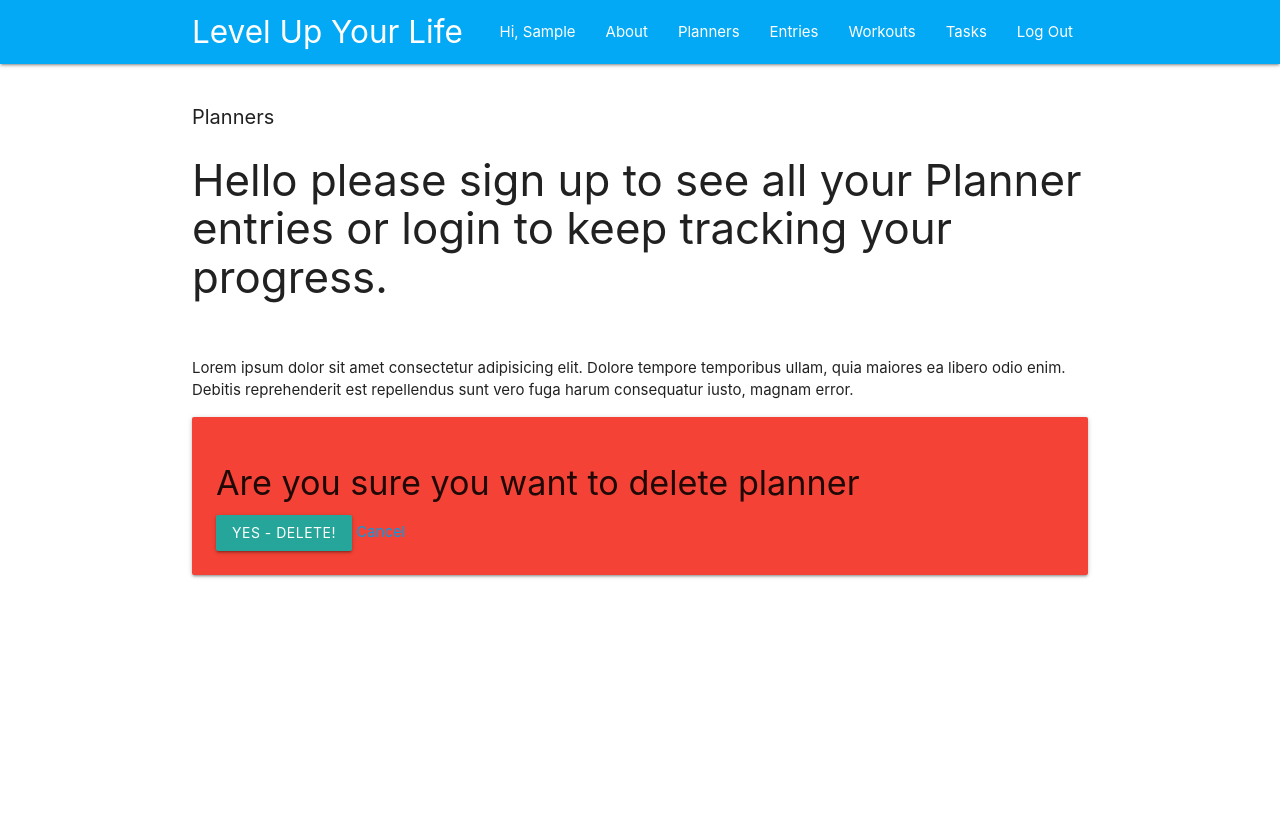
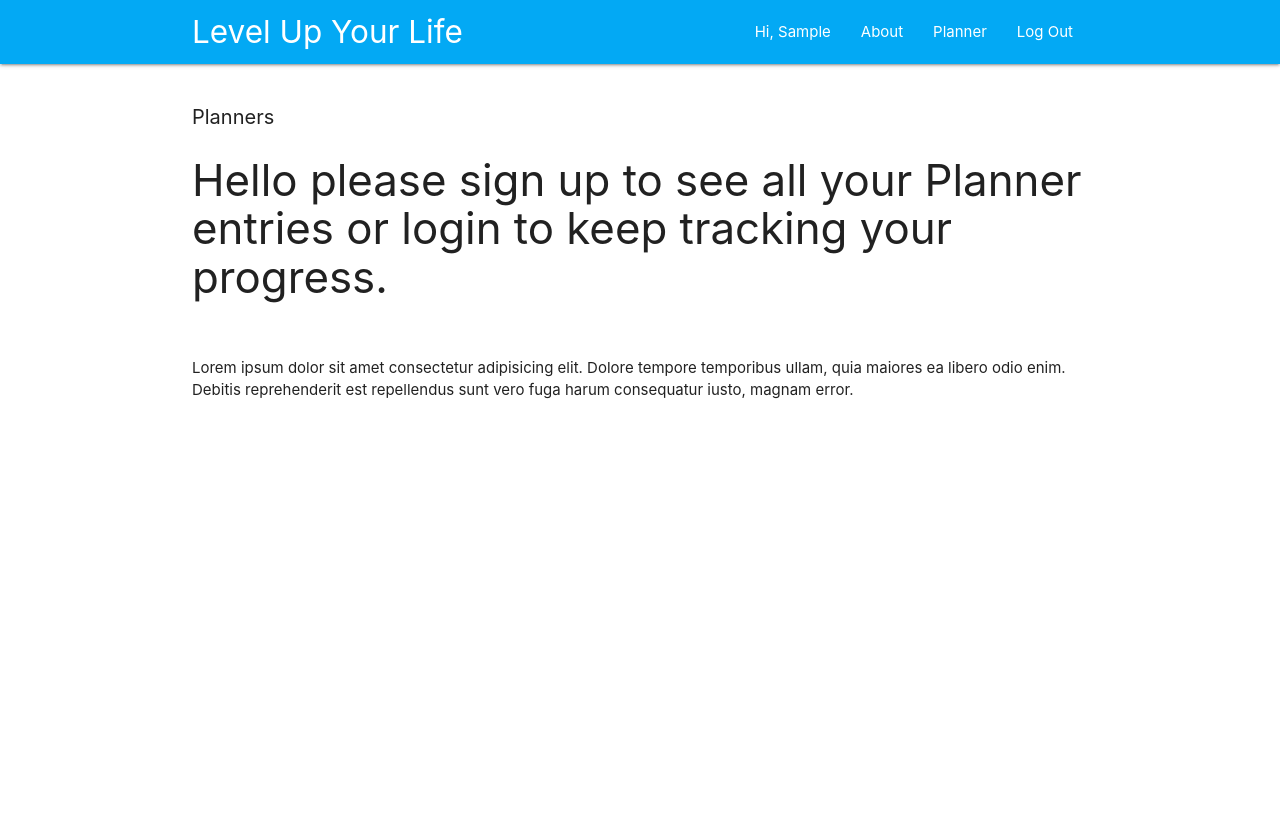
Before and after one commit to atheismann/level-up-your-life, a Django app: page / in a window 1280 px wide. Shown: the top 815 px of the page. Run offline with Django 3.2, Linux system fonts and the light colour scheme; the visitor is signed in with stand-in values (Sample User, id 1).

Commit message:
add user info page and planner delete

```diff
--- a/main_app/templates/base.html
+++ b/main_app/templates/base.html
@@ -26,14 +26,11 @@
             <!-- nav bar links -->
             <ul class="right hide-on-med-and-down">
               {% if user.is_authenticated %}
-                <li><a href="#">Hi, {{ user.get_short_name }}</a>
+                <li><a href="{% url 'user' %}">Hi, {{ user.get_short_name }}</a>
               {% endif %}
               <li><a href="{% url 'about' %}">About</a></li>
               {% if user.is_authenticated %}
-                <li><a href="{% url 'planner_index' %}">Planners</a></li>
-                <li><a href="{% url 'entry_index' %}">Entries</a></li>
-                <li><a href="{% url 'workout_index' %}">Workouts</a></li>
-                <li><a href="{% url 'task_index' %}">Tasks</a></li>
+                <li><a href="{% url 'planner_index' %}">Planner</a></li>
                 <li><a href="{% url 'logout' %}">Log Out</a></li>
               {% else %}
                 <li><a href="{% url 'signup' %}">Sign Up</a></li>
@@ -46,14 +43,11 @@
     </div>
       <ul class="sidenav" id="mobile-links">
         {% if user.is_authenticated %}
-          <li><a href="#">Hi, {{ user.get_short_name }}</a>
+          <li><a href="{% url 'user' %}">Hi, {{ user.get_short_name }}</a>
         {% endif %}
         <li><a href="{% url 'about' %}">About</a></li>
         {% if user.is_authenticated %}
-          <li><a href="{% url 'planner_index' %}">Planners</a></li>
-          <li><a href="{% url 'entry_index' %}">Entries</a></li>
-          <li><a href="{% url 'workout_index' %}">Workouts</a></li>
-          <li><a href="{% url 'task_index' %}">Tasks</a></li>
+          <li><a href="{% url 'planner_index' %}">Planner</a></li>
           <li><a href="{% url 'logout' %}">Log Out</a></li>
         {% else %}
           <li><a href="{% url 'signup' %}">Sign Up</a></li>
--- a/main_app/templates/home.html
+++ b/main_app/templates/home.html
@@ -7,15 +7,4 @@
 <br>
 <p class="">Lorem ipsum dolor sit amet consectetur adipisicing elit. Dolore tempore temporibus ullam, quia maiores ea libero odio enim. Debitis reprehenderit est repellendus sunt vero fuga harum consequatur iusto, magnam error.</p>
 
-<div class="card red">
-    <div class="card-content">
-        <h4>Are you sure you want to delete planner</h4>
-            <form action="" method="POST">
-              {% csrf_token %}
-              <input type="submit" value="Yes - Delete!" class="btn">
-              <a href="{% url 'planner_detail' planner.id %}">Cancel</a>
-            </form>
-    </div>
-</div>
-
 {% endblock %}
--- a/main_app/templates/main_app/entry_confirm_delete.html
+++ b/main_app/templates/main_app/entry_confirm_delete.html
@@ -11,6 +11,6 @@
   <form action="" method="POST">
     {% csrf_token %}
     <input type="submit" value="Yes - Delete!" class="btn">
-    <a href="{% url 'entry_detail' entry.id %}">Cancel</a>
+    <a href="{% url 'entry_list' %}">Cancel</a>
   </form>
 {% endblock %}
--- a/main_app/templates/main_app/planner_confirm_delete.html
+++ b/main_app/templates/main_app/planner_confirm_delete.html
@@ -11,6 +11,6 @@
   <form action="" method="POST">
     {% csrf_token %}
     <input type="submit" value="Yes - Delete!" class="btn">
-    <a href="{% url 'planner_detail' planner.id %}">Cancel</a>
+    <a href="{% url 'planner_index' %}">Cancel</a>
   </form>
 {% endblock %}
--- a/main_app/templates/main_app/task_confirm_delete.html
+++ b/main_app/templates/main_app/task_confirm_delete.html
@@ -11,6 +11,6 @@
   <form action="" method="POST">
     {% csrf_token %}
     <input type="submit" value="Yes - Delete!" class="btn">
-    <a href="{% url 'task_detail' object.id %}">Cancel</a>
+    <a href="{% url 'task_list' %}">Cancel</a>
   </form>
   {% endblock %}
--- a/main_app/templates/main_app/task_detail.html
+++ b/main_app/templates/main_app/task_detail.html
@@ -7,8 +7,7 @@
   <div class="col">
     <div class="card">
       <div class="card-content">
-        <span class="card-title">{{ task.name }}</span>
-        <p>Title: {{ task.title }}</p>
+        <span class="card-title">{{ task.title }}</span>
         <p>Description: {{ task.description }}</p>
         <p>Importance: {{ task.get_importance_display }}</p>
         <p>Progress: {{ task.get_progress_display }}</p>
--- a/main_app/urls.py
+++ b/main_app/urls.py
@@ -2,9 +2,11 @@ from django.urls import path
 from . import views
 
 urlpatterns = [
-  #planner paths
   path('', views.home, name='home'),
   path('about/', views.about, name='about'),
+  path('user/', views.user_settings, name="user"),
+
+  #planner paths
   path('planners/', views.PlannerList.as_view(), name='planner_index'),
   path('planners/create/', views.PlannerCreate.as_view(), name='planner_create'),
   path('planners/<int:pk>/', views.PlannerDetail.as_view(), name='planner_detail'),
--- a/main_app/views.py
+++ b/main_app/views.py
@@ -15,6 +15,10 @@ BUCKET = 'levelupyourlife-aplha'
 # Define the home view
 def home(request):
   return render(request, 'home.html')
+
+def user_settings(request):
+  planners = Planner.objects.filter(user=request.user)
+  return render(request, 'user.html', { 'planners': planners })
 
 class MealPlanList(ListView):
   model = MealPlan
```
Also changed, not shown: main_app/templates/main_app/planner_list.html (+9 -9 lines), main_app/templates/main_app/user.html (deleted, +0 -38 lines), main_app/templates/user.html (added, +50 -0 lines).
